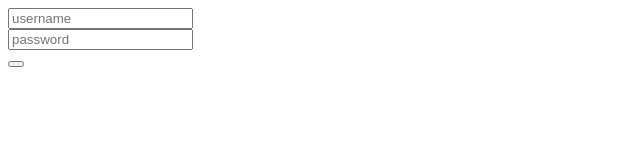
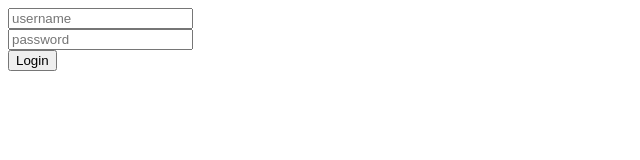
Before and after one commit to PaulCioanca/controllers-services, a website: page index.html in a window 1280 px wide. Shown: the whole page, without its empty margins (0-640 px from the left). Drawn offline with nearby package versions, Linux system fonts and the light colour scheme; some packages are replaced by stand-ins of ours.

Commit message:
Added login button text (oops, my bad)

```diff
--- a/login/login.html
+++ b/login/login.html
@@ -6,6 +6,6 @@
         <div>
           <input type="password" placeholder="password" ng-model="loginCtrl.password">
         </div>
-        <button ng-click="loginCtrl.login()"></button>
+        <button ng-click="loginCtrl.login()">Login</button>
     </form>
 </div>
```
